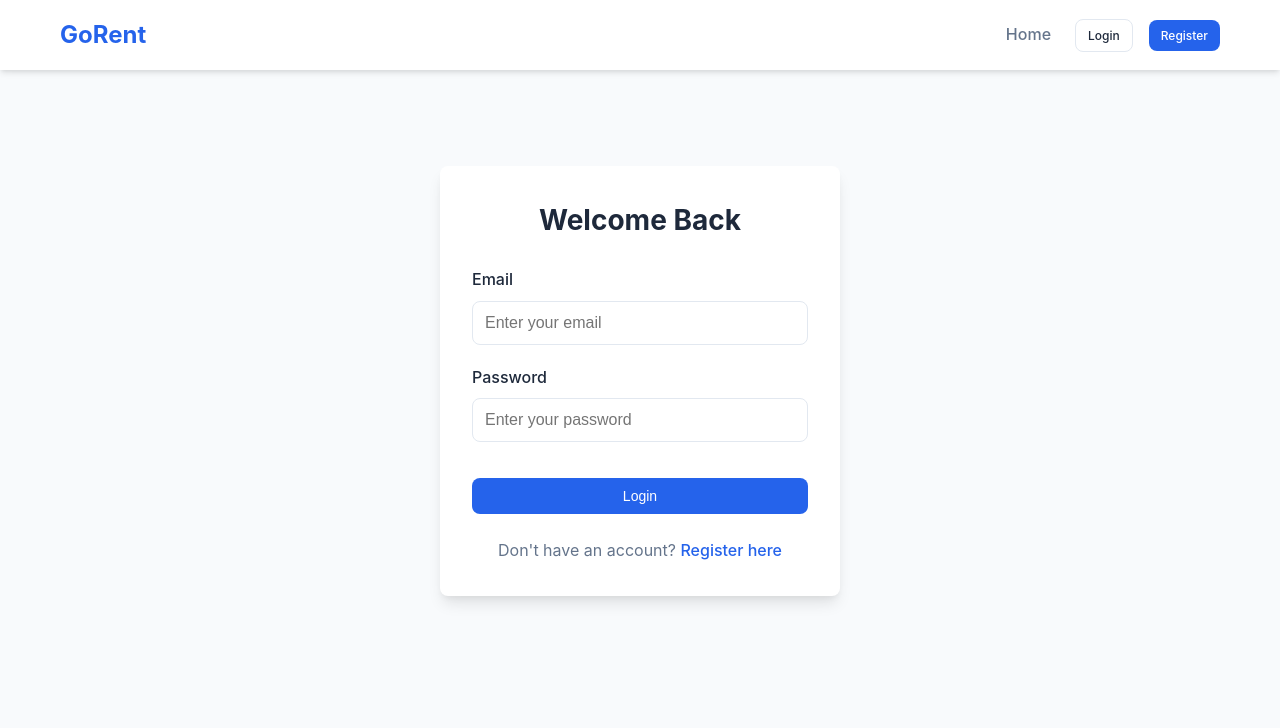
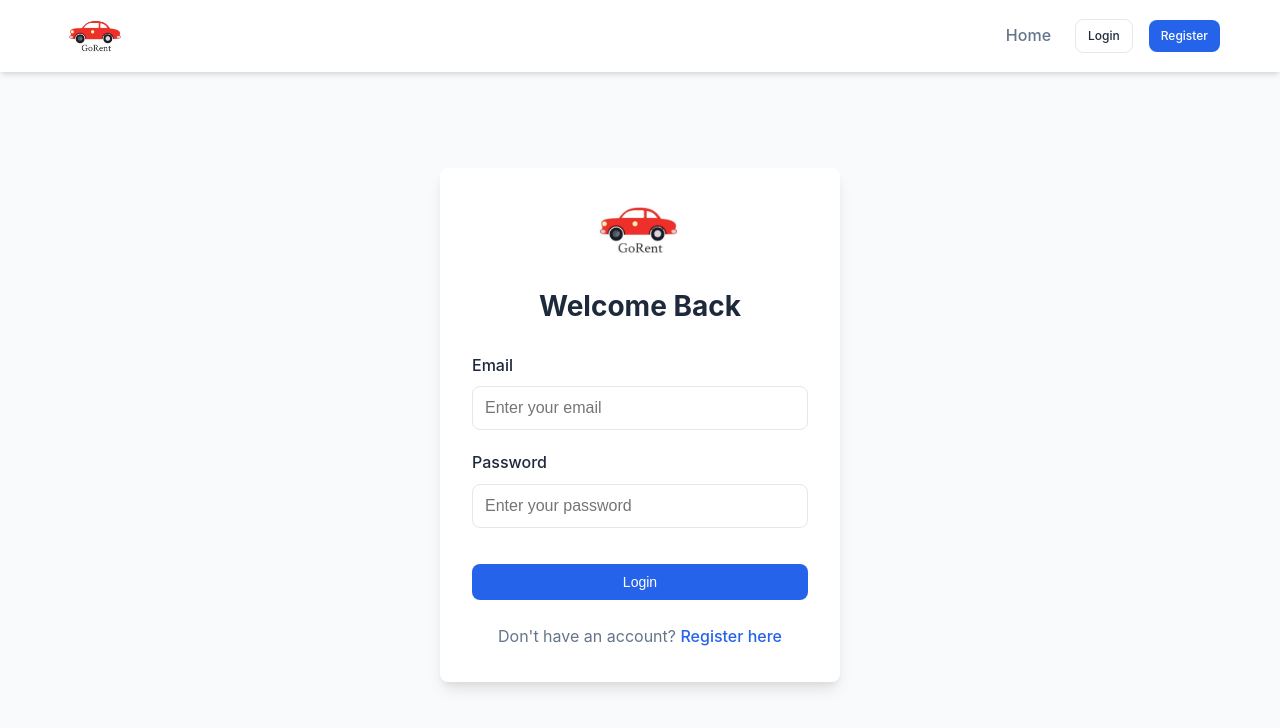
Before and after one commit to niteshkumar8848/GoRent, a React (Create React App) app in the folder gorent-frontend/: page /login in a window 1280 px wide. Shown: the top 728 px of the page. Built offline with nearby package versions, Linux system fonts and the light colour scheme; no server answers.

Commit message:
logo added

```diff
--- a/gorent-frontend/public/index.html
+++ b/gorent-frontend/public/index.html
@@ -2,14 +2,14 @@
 <html lang="en">
   <head>
     <meta charset="utf-8" />
-    <link rel="icon" href="%PUBLIC_URL%/favicon.ico" />
+    <link rel="icon" href="%PUBLIC_URL%/logo.jpg" type="image/jpeg" />
     <meta name="viewport" content="width=device-width, initial-scale=1" />
     <meta name="theme-color" content="#2563eb" />
     <meta
       name="description"
       content="GoRent - Professional Vehicle Rental Platform"
     />
-    <link rel="apple-touch-icon" href="%PUBLIC_URL%/logo192.png" />
+    <link rel="apple-touch-icon" href="%PUBLIC_URL%/logo.jpg" />
     <!--
       manifest.json provides metadata used when your web app is installed on a
       user's mobile device or desktop. See https://developers.google.com/web/fundamentals/web-app-manifest/
--- a/gorent-frontend/src/components/Navbar.js
+++ b/gorent-frontend/src/components/Navbar.js
@@ -17,7 +17,9 @@ function Navbar() {
   return (
     <nav className="navbar">
       <div className="navbar-container">
-        <Link to="/" className="navbar-brand">GoRent</Link>
+        <Link to="/" className="navbar-brand">
+          <img src="/logo.jpg" alt="GoRent" className="navbar-logo" />
+        </Link>
 
         <div className="navbar-menu">
           <Link
--- a/gorent-frontend/src/index.css
+++ b/gorent-frontend/src/index.css
@@ -65,6 +65,21 @@ body {
   font-weight: 700;
   color: var(--primary-color);
   text-decoration: none;
+  display: flex;
+  align-items: center;
+}
+
+.navbar-logo {
+  height: 40px;
+  width: auto;
+  object-fit: contain;
+  border-radius: 4px;
+}
+
+.navbar-logo-text {
+  font-size: 1.5rem;
+  font-weight: 700;
+  color: var(--primary-color);
 }
 
 .navbar-menu {
@@ -256,6 +271,15 @@ body {
 
 .auth-footer a:hover {
   text-decoration: underline;
+}
+
+/* Auth Logo */
+.auth-logo {
+  display: block;
+  margin: 0 auto 1.5rem;
+  height: 60px;
+  width: auto;
+  object-fit: contain;
 }
 
 /* Vehicle Grid */
--- a/gorent-frontend/src/pages/Login.js
+++ b/gorent-frontend/src/pages/Login.js
@@ -46,6 +46,7 @@ function Login() {
   return (
     <div className="page">
       <div className="auth-container">
+        <img src="/logo.jpg" alt="GoRent" className="auth-logo" />
         <h1 className="auth-title">Welcome Back</h1>
 
         {error && (
--- a/gorent-frontend/src/pages/Register.js
+++ b/gorent-frontend/src/pages/Register.js
@@ -54,6 +54,7 @@ function Register() {
   return (
     <div className="page">
       <div className="auth-container">
+        <img src="/logo.jpg" alt="GoRent" className="auth-logo" />
         <h1 className="auth-title">Create Account</h1>
 
         {error && (
```
Also changed, not shown: gorent-frontend/public/logo.jpg (added), 1 other file (tests, documents, lock files or other folders).
